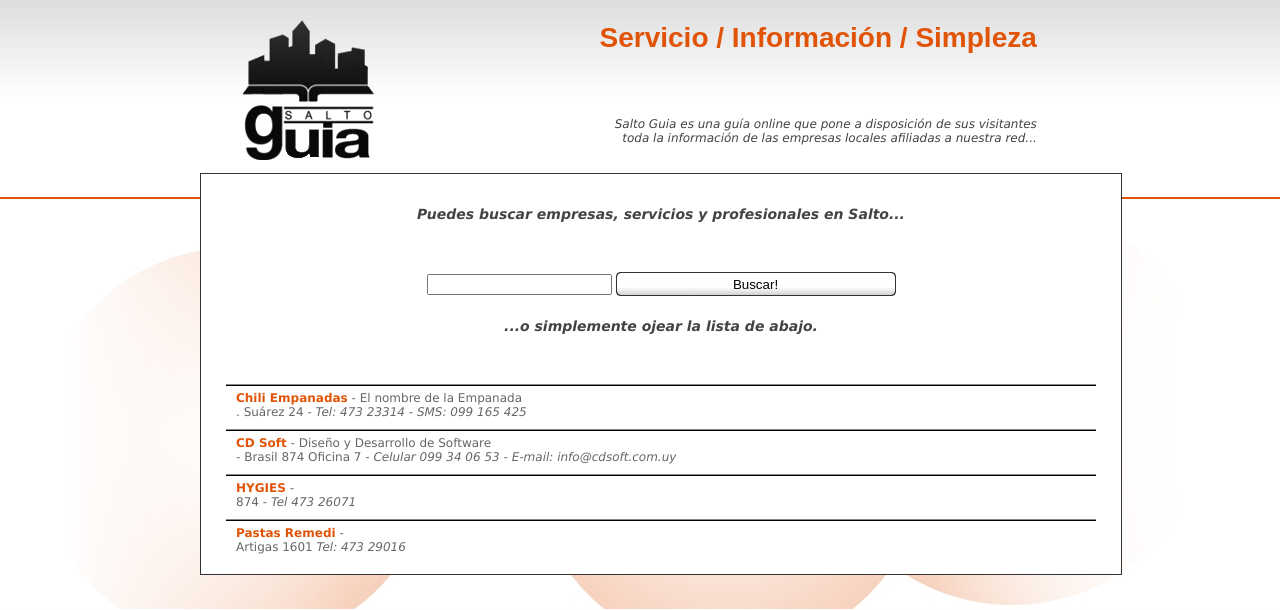
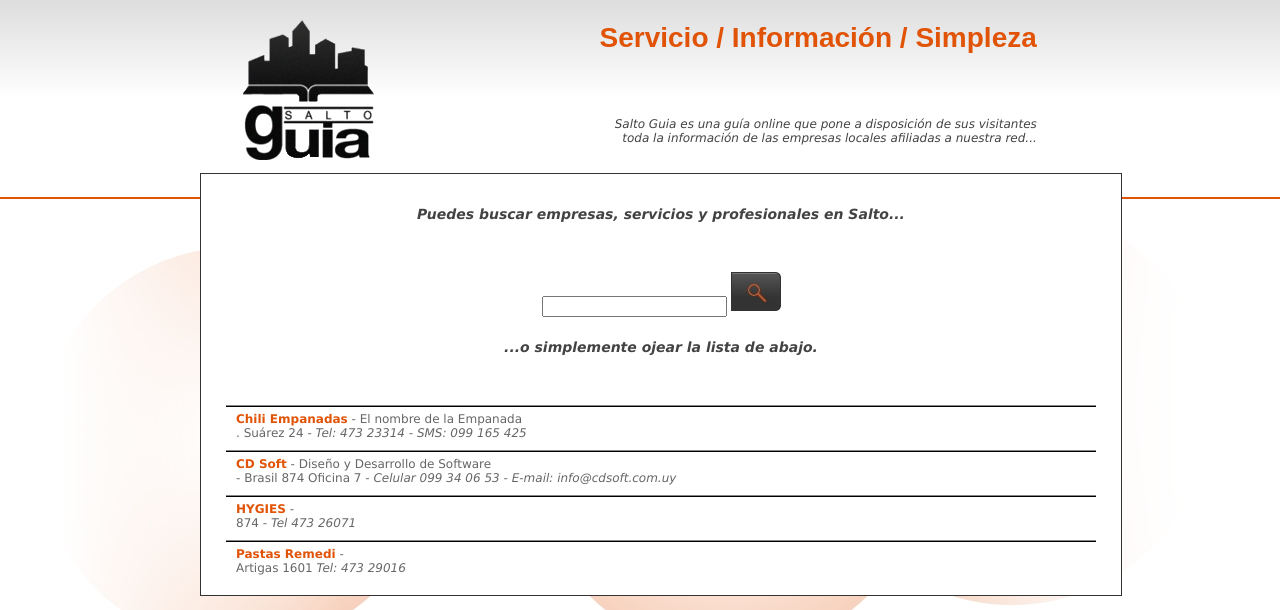
Before and after one commit to cdocarmo/saltoguia, a Django app: template apps/searchs/templates/search.html in a window 1280 px wide. Shown: the part 25-635 px from the top of the page. Run offline with Django 3.2, Linux system fonts and the light colour scheme; the template is opened without the code that fills it, so the values that code supplies are empty, except form fields; tables that the repository leaves empty hold one stand-in row (values such as "Sample post"); form fields are guessed from the names that the template uses; some libraries are stand-ins or nearby versions; some web fonts are replaced.

Commit message:
se cambió barra y botón en app \"search\", se cambiaron las imagenes en cuestion y se modificaron reglas de estilos

```diff
--- a/apps/searchs/templates/search.html
+++ b/apps/searchs/templates/search.html
@@ -23,7 +23,7 @@
 	<h3>Puedes buscar empresas, servicios y profesionales en Salto...</h3>
 	<form action="" method="post" enctype="text/plain" id="search-form">
 		{{ form.search_word }}
-		<input type="submit" value="Buscar!" id="btn-search" class="save-button"/>
+		<input type="image" value="Go" id="btn-search" src="/media/images/btn_search_dark.jpg"/>
 	</form>
 	<h4>...o simplemente ojear la lista de abajo.</h4>
 	<div class="resultados-patrocinados">
--- a/project/media/css/searchStyles.css
+++ b/project/media/css/searchStyles.css
@@ -1,9 +1,19 @@
-#search-box {
+form#search-form {
+	width: 641px;
+	margin: auto;
+}
+
+input#search-box {
 	background-image: url("/media/images/search_big.jpg");
 	background-repeat: no-repeat;
-	width: 720px;
-	height: 32px;
-	font-size: 22px;
+	width: 580px;
+	height: 39px;
+	font-size: 24px;
+	float:left;
+}
+
+input#btn-search {
+
 }
 
 div#central-content h3, div#central-content h4 {
```
Also changed, not shown: project/media/images/btn_search_dark.jpg (added), project/media/images/search_big.jpg.
